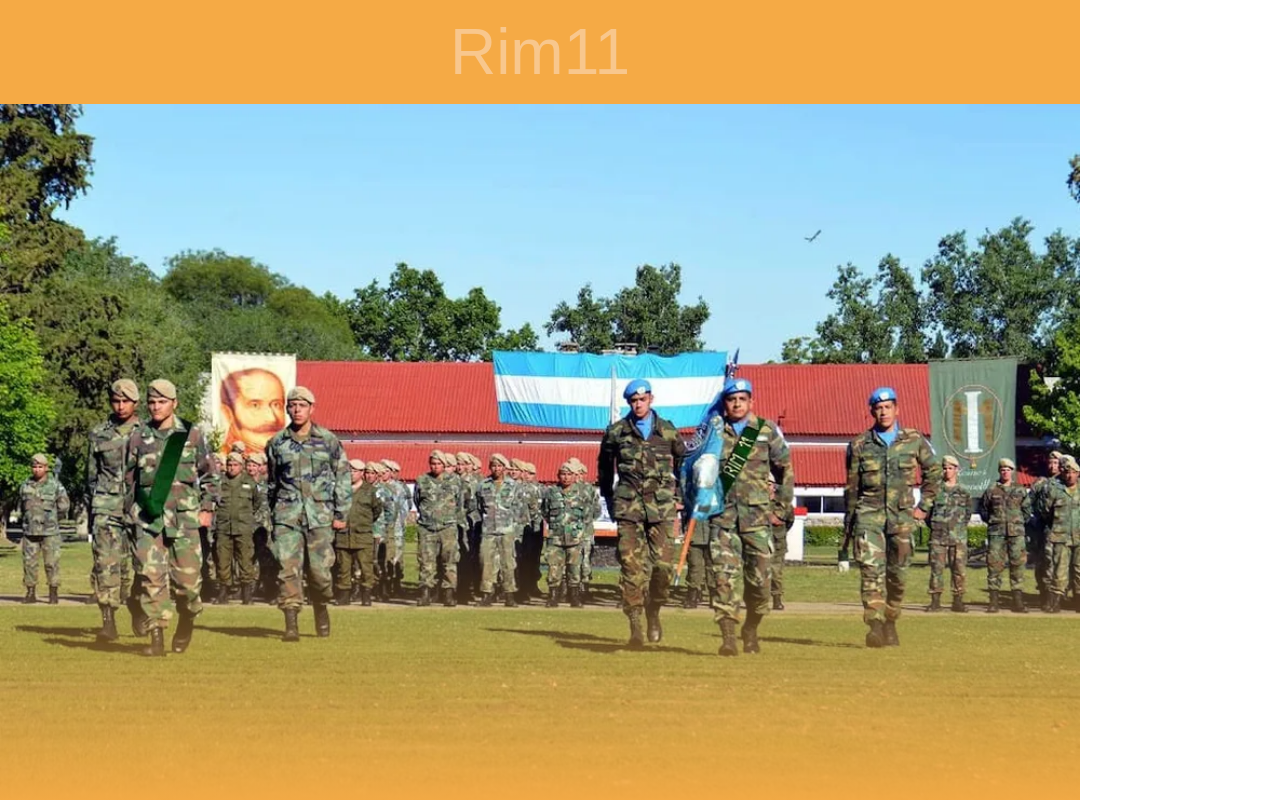
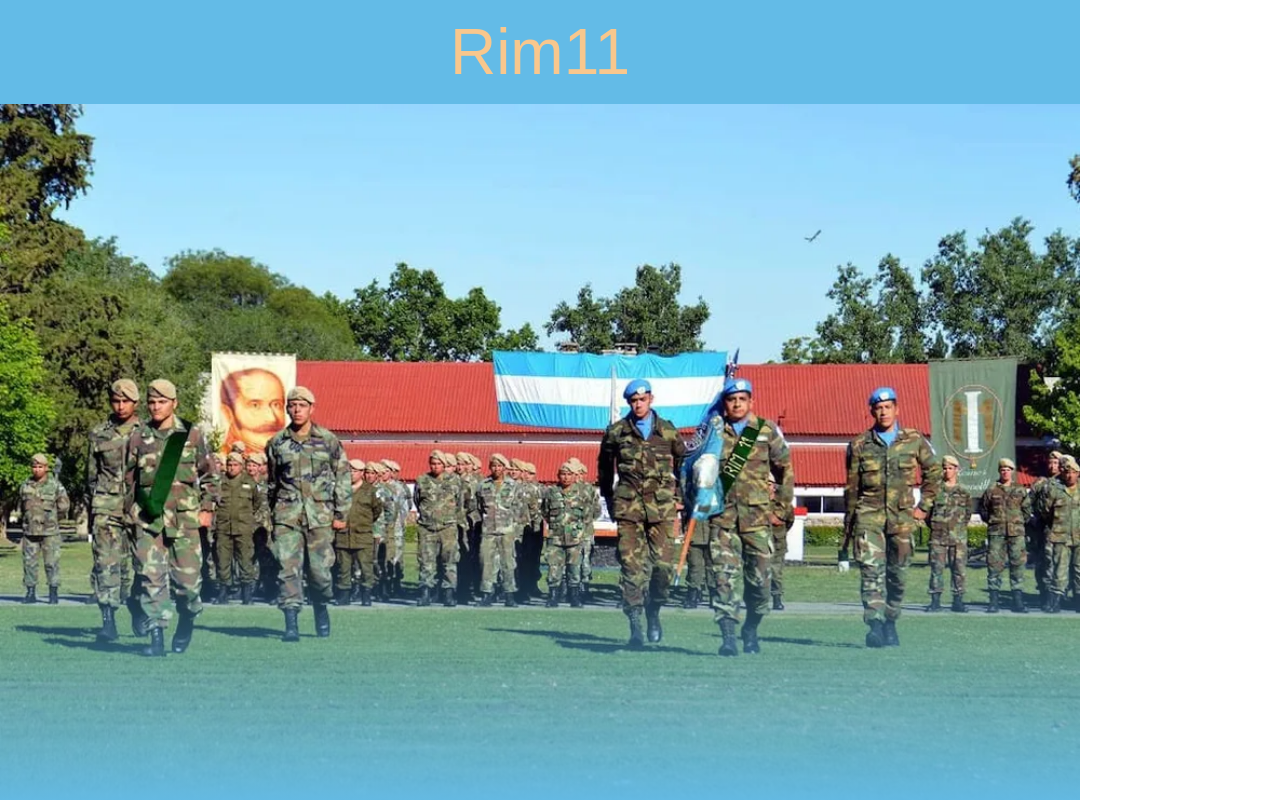
Before and after one commit to briobartech/rim11, a React (Vite) app in the folder rim11/: page / in a window 1280 px wide. Shown: the top 800 px of the page. Built offline with nearby package versions, Linux system fonts and the light colour scheme; a web font is replaced by a local one.

Commit message:
agregando colores c:

```diff
--- a/rim11/package.json
+++ b/rim11/package.json
@@ -15,7 +15,6 @@
     "@fortawesome/react-fontawesome": "^0.2.2",
     "react": "^19.1.0",
     "react-dom": "^19.1.0",
-    "react-qr-scanner": "^1.0.0-alpha.11",
     "styled-components": "^6.1.18"
   },
   "devDependencies": {
--- a/rim11/src/App.jsx
+++ b/rim11/src/App.jsx
@@ -2,8 +2,9 @@ import Banner from './components/banner.jsx'
 import NavBar from './components/navbar.jsx'
 import styled from 'styled-components'
 import HomeContent from './components/home-content.jsx'
-import { themeData } from './assets/colors.js'
+import { themeData2 } from './assets/colors.js'
 import Title from './components/title.jsx'
+const color = themeData2
 function App () {
   return (
     <>
@@ -42,6 +43,6 @@ const AppStyled = styled.div`
     align-items: center;
     justify-content: space-between;
     height: 1920px;
-    background-color: ${themeData.background};
+    background-color: ${color.background};
   }
 `
--- a/rim11/src/assets/colors.js
+++ b/rim11/src/assets/colors.js
@@ -4,6 +4,17 @@ export const themeData = {
     secondary: '#F8C78D',
     accent: '#6F9A7C',
     background: '#F5AA45',
+    icons: '63BBE7',
     text1: '#04344A',
     text2: '#FFEEDA',
     text3: '#B8502B'}
+
+export const themeData2 = {
+    primary: '#63BBE7',
+    secondary: '#0086C3',
+    accent: '#0086C3',
+    background: '#63BBE7',
+    icons: '63BBE7',
+    text1: '#F0C20C',
+    text2: '#F0C20C',
+    text3: '#F0C20C'}
--- a/rim11/src/components/banner.jsx
+++ b/rim11/src/components/banner.jsx
@@ -1,6 +1,6 @@
 import styled from 'styled-components'
-import { themeData } from '../assets/colors'
-const color = themeData
+import { themeData2 } from '../assets/colors'
+const color = themeData2
 function Banner () {
   return (
     <StyledBanner>
--- a/rim11/src/components/navbar.jsx
+++ b/rim11/src/components/navbar.jsx
@@ -6,9 +6,9 @@ import {
   faUser
 } from '@fortawesome/free-solid-svg-icons'
 import styled from 'styled-components'
-import { themeData } from '../assets/colors.js'
+import { themeData2 } from '../assets/colors.js'
 
-const colors = themeData
+const colors = themeData2
 
 function NavBar () {
   return (
--- a/rim11/src/components/title.jsx
+++ b/rim11/src/components/title.jsx
@@ -1,6 +1,6 @@
 import { styled } from 'styled-components'
-import { themeData } from '../assets/colors.js'
-const colors = themeData
+import { themeData2 } from '../assets/colors.js'
+const colors = themeData2
 
 function Title ({ props }) {
   return (
```
Also changed, not shown: 2 other files (tests, documents, lock files or other folders).
